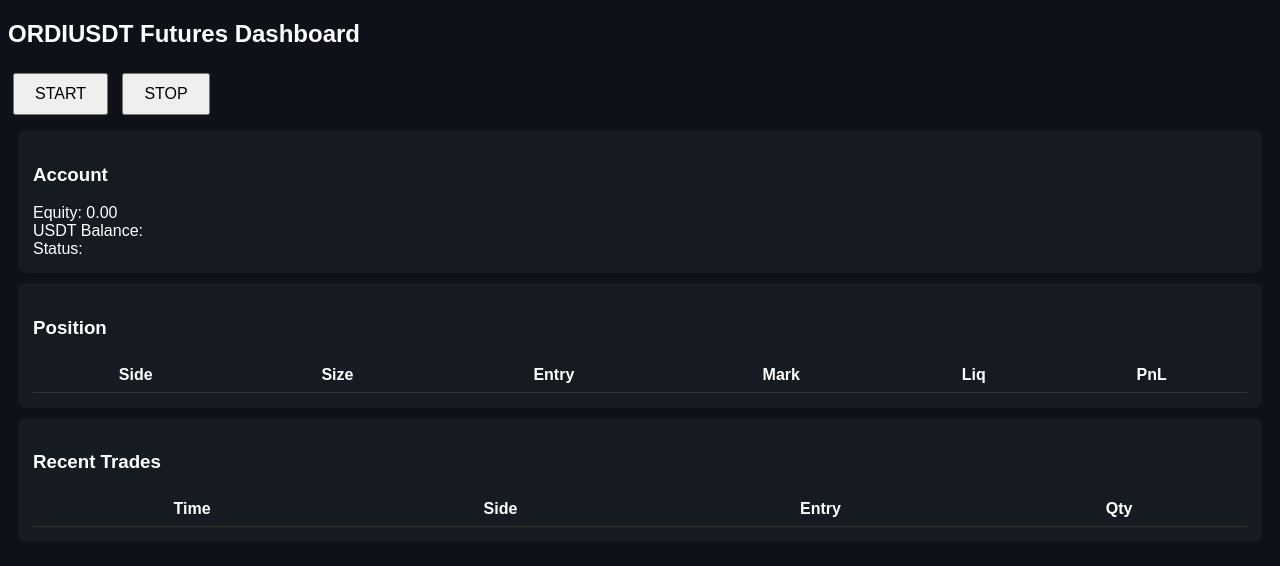
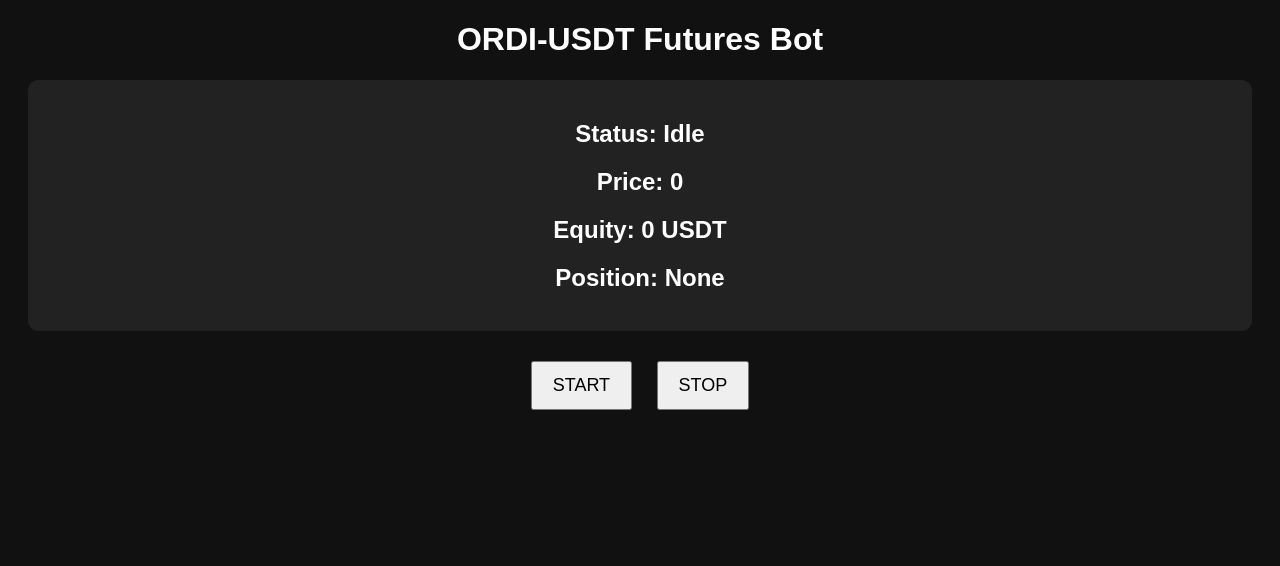
Before and after one commit to sudch-dev/Coin, a Flask app: page / in a window 1280 px wide. Shown: the top 566 px of the page. Run offline with Flask 3, Linux system fonts and the light colour scheme; lists and menus that the app fills with data are empty.

Commit message:
Update index.html

```diff
--- a/templates/index.html
+++ b/templates/index.html
@@ -1,92 +1,43 @@
 <!DOCTYPE html>
 <html>
 <head>
-<meta charset="UTF-8">
 <title>ORDI Futures Bot</title>
 <style>
-body{font-family:Arial;background:#0e1117;color:#fff}
-.card{background:#161b22;padding:15px;margin:10px;border-radius:8px}
-table{width:100%;border-collapse:collapse}
-td,th{padding:8px;border-bottom:1px solid #333}
-button{padding:10px 20px;margin:5px;font-size:16px}
+body { font-family: Arial; background:#111; color:white; text-align:center }
+button { padding:12px 20px; margin:10px; font-size:18px }
+.card { background:#222; padding:20px; margin:20px; border-radius:10px }
 </style>
 </head>
+
 <body>
 
-<h2>ORDIUSDT Futures Dashboard</h2>
+<h1>ORDI-USDT Futures Bot</h1>
+
+<div class="card">
+<h2>Status: <span id="status">Idle</span></h2>
+<h2>Price: <span id="price">0</span></h2>
+<h2>Equity: <span id="equity">0</span> USDT</h2>
+<h2>Position: <span id="position">None</span></h2>
+</div>
 
 <button onclick="start()">START</button>
 <button onclick="stop()">STOP</button>
 
-<div class="card">
-<h3>Account</h3>
-<div>Equity: <span id="equity"></span></div>
-<div>USDT Balance: <span id="balance"></span></div>
-<div>Status: <span id="status"></span></div>
-</div>
+<script>
+function start() { fetch('/start',{method:'POST'}) }
+function stop() { fetch('/stop',{method:'POST'}) }
 
-<div class="card">
-<h3>Position</h3>
-<table>
-<thead>
-<tr>
-<th>Side</th><th>Size</th><th>Entry</th>
-<th>Mark</th><th>Liq</th><th>PnL</th>
-</tr>
-</thead>
-<tbody id="pos"></tbody>
-</table>
-</div>
-
-<div class="card">
-<h3>Recent Trades</h3>
-<table>
-<thead>
-<tr><th>Time</th><th>Side</th><th>Entry</th><th>Qty</th></tr>
-</thead>
-<tbody id="trades"></tbody>
-</table>
-</div>
-
-<script>
-function start(){ fetch("/start",{method:"POST"}) }
-function stop(){ fetch("/stop",{method:"POST"}) }
-
-function update(){
- fetch("/status")
- .then(r=>r.json())
- .then(d=>{
-   document.getElementById("equity").innerText=d.equity.toFixed(2)
-   document.getElementById("balance").innerText=d.balance.toFixed(2)
-   document.getElementById("status").innerText=d.status
-
-   let p=""
-   if(d.position){
-     p=`<tr>
-     <td>${d.position.side}</td>
-     <td>${d.position.size}</td>
-     <td>${d.position.entry_price}</td>
-     <td>${d.position.mark_price}</td>
-     <td>${d.position.liquidation_price}</td>
-     <td>${d.position.unrealized_pnl}</td>
-     </tr>`
-   }
-   document.getElementById("pos").innerHTML=p
-
-   let t=""
-   d.trades.forEach(x=>{
-     t+=`<tr>
-     <td>${x.time}</td>
-     <td>${x.side}</td>
-     <td>${x.entry.toFixed(4)}</td>
-     <td>${x.qty.toFixed(3)}</td>
-     </tr>`
-   })
-   document.getElementById("trades").innerHTML=t
- })
-}
-setInterval(update,3000)
-update()
+setInterval(()=>{
+fetch('/status')
+.then(r=>r.json())
+.then(d=>{
+document.getElementById('status').innerText = d.status
+document.getElementById('price').innerText = d.price
+document.getElementById('equity').innerText = d.equity
+document.getElementById('position').innerText =
+    d.position.size ? d.position.size : "None"
+})
+},2000)
 </script>
 
 </body>
```
